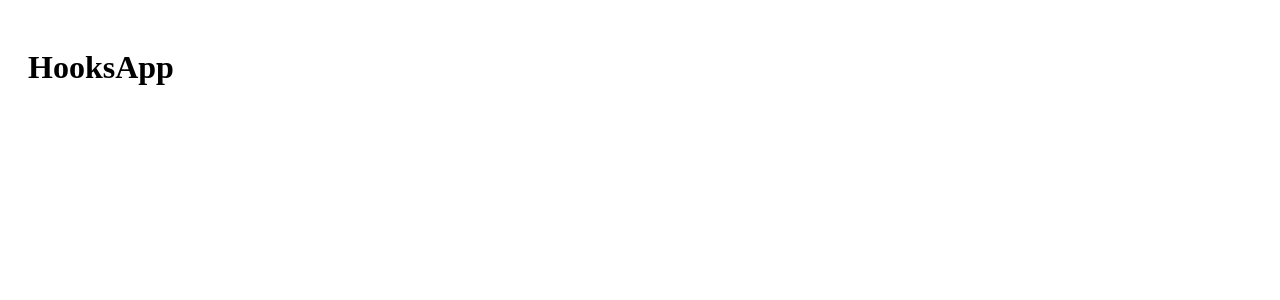
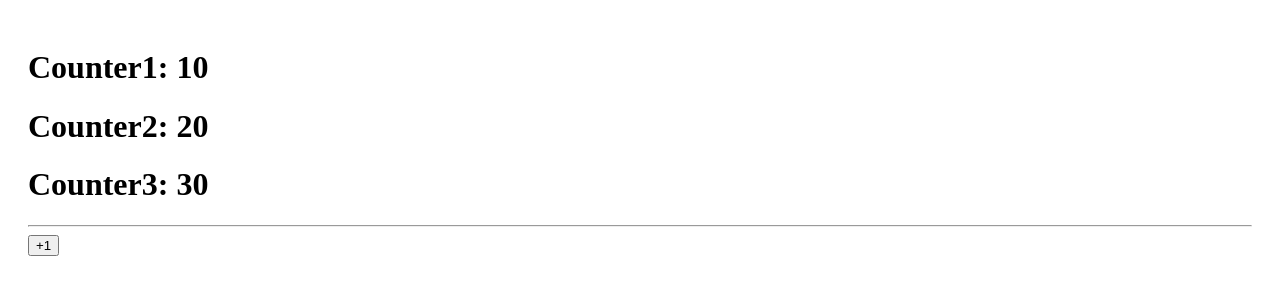
Before and after one commit to Alejandro2097/HooksApp, a React (Vite) app: page / in a window 1280 px wide. Shown: the top 300 px of the page. Built offline with nearby package versions, Linux system fonts and the light colour scheme.

Commit message:
useState

```diff
--- /dev/null
+++ b/src/01-useState/CounterApp.jsx
@@ -0,0 +1,19 @@
+import { useState } from "react"
+
+export const CounterApp = () => {
+  const [{counter1, counter2, counter3}, setCounter] = useState({
+    counter1: 10,
+    counter2: 20,
+    counter3: 30,
+  });
+  return (
+    <>
+        <h1>Counter1: {counter1} </h1>
+        <h1>Counter2: {counter2} </h1>
+        <h1>Counter3: {counter3} </h1>
+        <hr/>
+
+        <button onClick={() => {setCounter({counter1: counter1 + 1, counter2, counter3 })}}>+1</button>
+    </>
+  )
+}
--- a/src/main.jsx
+++ b/src/main.jsx
@@ -2,10 +2,11 @@
 import ReactDOM from 'react-dom/client'
 
 import './index.css'
-import { HooksApp } from './HooksApp'
+// import { HooksApp } from './HooksApp'
+import { CounterApp } from './01-useState/CounterApp'
 
 ReactDOM.createRoot(document.getElementById('root')).render(
   <React.StrictMode>
-    <HooksApp />
+    <CounterApp />
   </React.StrictMode>,
 )
```
